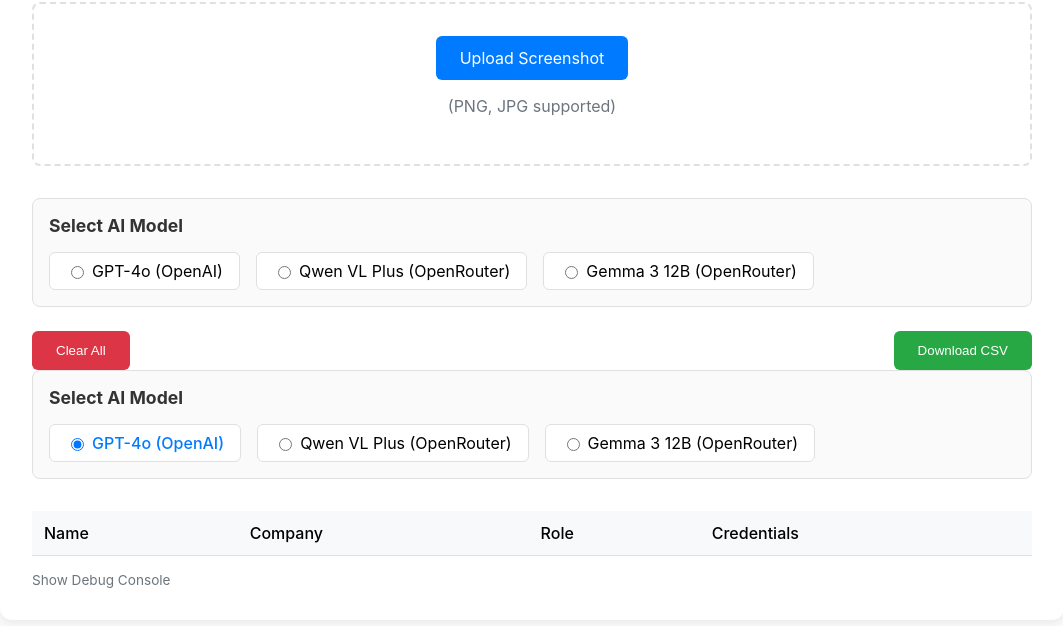
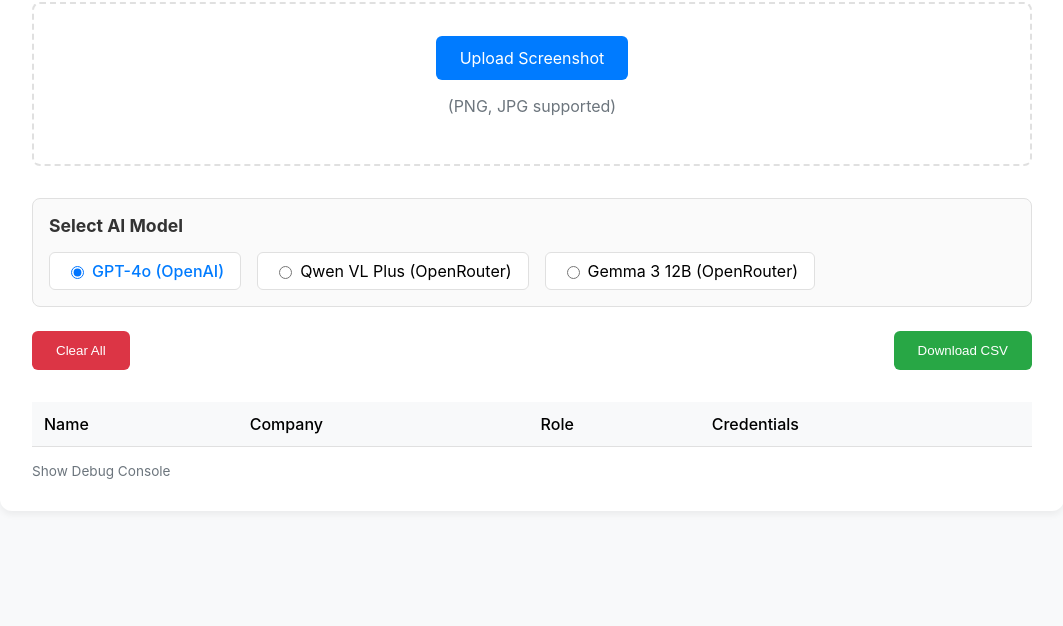
Before and after one commit to HaAbdullah/screenshot-extractor, a website: page index.html in a window 1280 px wide. Shown: the part 144-770 px from the top of the page, without its empty margins (108-1171 px from the left). Drawn offline with Linux system fonts and the light colour scheme.

Commit message:
removed duplicate radio boxes and switching bug

```diff
--- a/index.html
+++ b/index.html
@@ -214,27 +214,6 @@
       <div class="button-group">
         <button class="clear-btn" id="clearBtn">Clear All</button>
         <button class="download-btn" id="downloadBtn">Download CSV</button>
-      </div>
-      <div class="model-selection">
-        <h3>Select AI Model</h3>
-        <div class="model-options">
-          <label>
-            <input type="radio" name="model" value="gpt-4o" checked />
-            <span>GPT-4o (OpenAI)</span>
-          </label>
-          <label>
-            <input type="radio" name="model" value="qwen/qwen-vl-plus" />
-            <span>Qwen VL Plus (OpenRouter)</span>
-          </label>
-          <label>
-            <input
-              type="radio"
-              name="model"
-              value="google/gemma-3-12b-it:free"
-            />
-            <span>Gemma 3 12B (OpenRouter)</span>
-          </label>
-        </div>
       </div>
       <table>
         <thead>
@@ -725,6 +704,11 @@
         document.body.removeChild(link);
         logStatus(`Downloaded CSV file: ${batchName}.csv`);
       }
+      function resetFileInput() {
+        // Reset the file input value when changing models
+        document.getElementById("fileInput").value = "";
+        logStatus("Reset file input after model change");
+      }
 
       // Initialize the application
       async function init() {
@@ -774,7 +758,13 @@
 
             await processFiles(files, db);
           });
-
+        const modelRadios = document.querySelectorAll('input[name="model"]');
+        modelRadios.forEach((radio) => {
+          radio.addEventListener("change", () => {
+            logStatus(`Model changed to: ${radio.value}`);
+            resetFileInput();
+          });
+        });
         logStatus("Application initialized successfully");
       }
 
```
